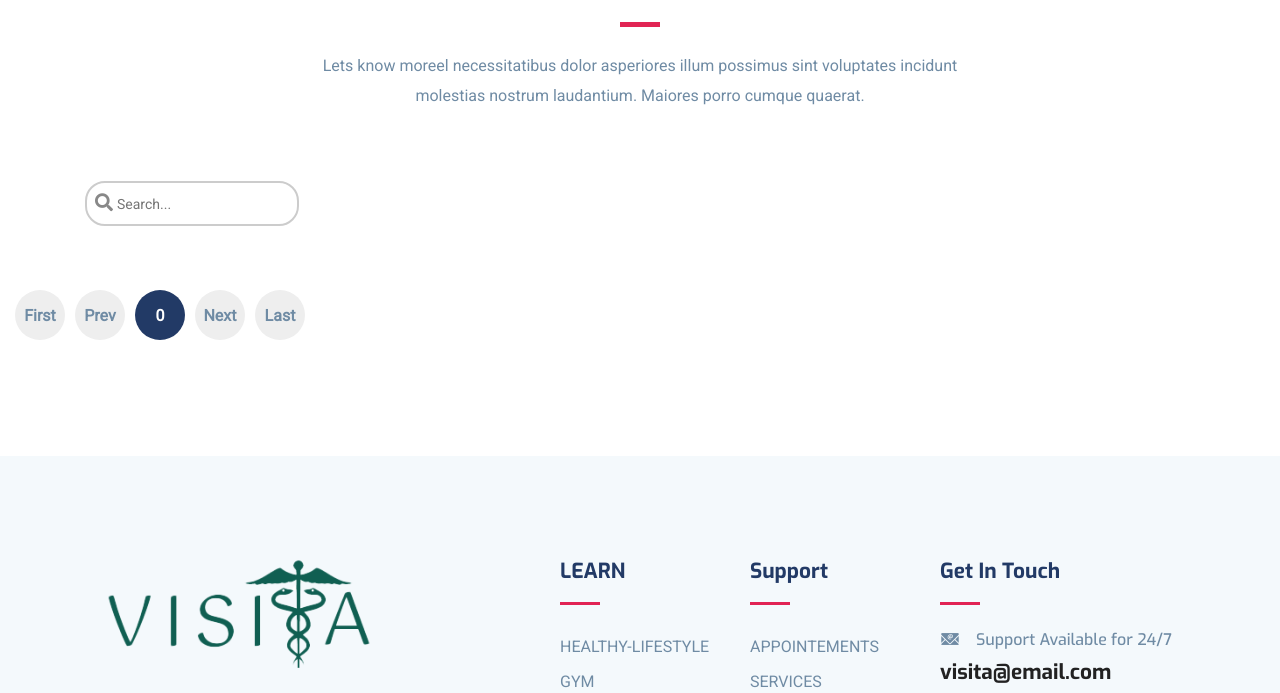
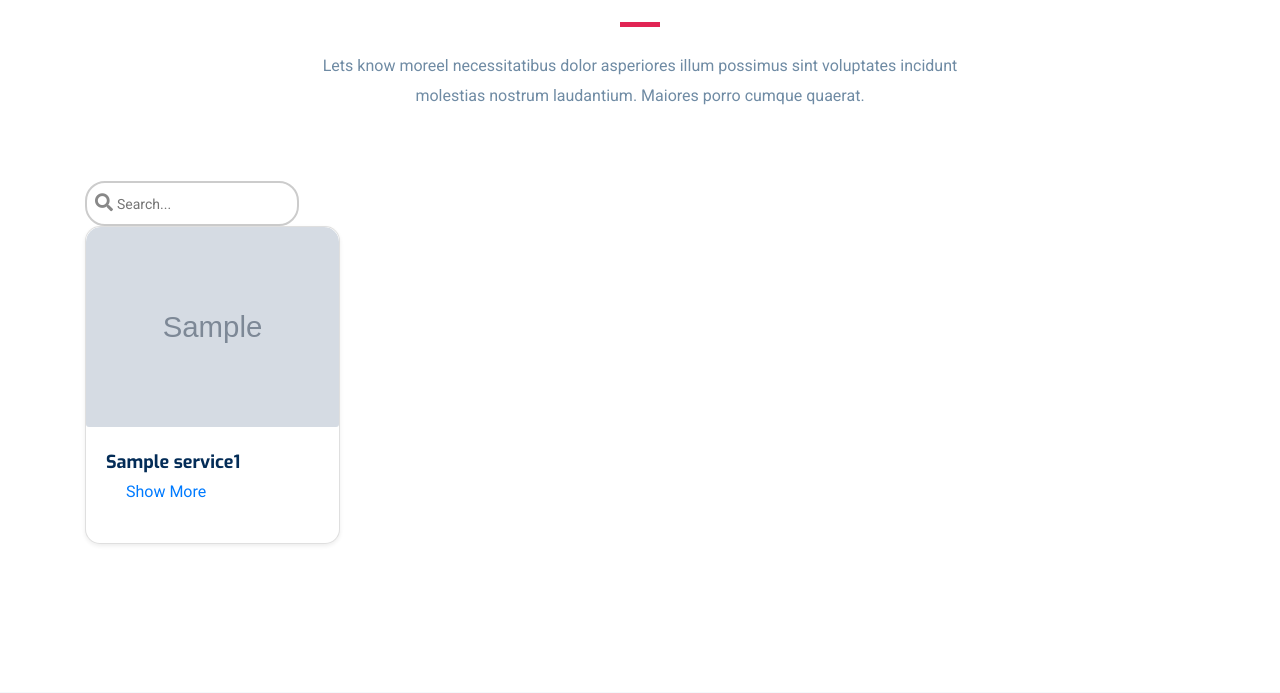
Before and after one commit to ARnidhal/TEAM_XL_-projet_3A, a Symfony app: template templates/service/frontaffichageservice.html.twig in a window 1280 px wide; the page is wider, and only the part inside the window is pictured. Shown: the part 639-1332 px from the top of that part. Run offline with Twig, Linux system fonts and the light colour scheme; the template is opened without the code that fills it: most values are stand-ins (such as "Sample title", 1, 10 or a date in 2020); some libraries are stand-ins or nearby versions.

Commit message:
add front service

```diff
--- a/templates/service/frontaffichageservice.html.twig
+++ b/templates/service/frontaffichageservice.html.twig
@@ -210,7 +210,7 @@
 
         <div class="row">
 
-            {% for a in pagination %}
+            {% for a in service1 %}
             <style>
               .card {
                   transition: transform 0.5s, box-shadow 0.5s, background-color 0.5s;
@@ -274,49 +274,7 @@
         </div>
     </div>
   </div>
-  <div class="row mt-5">
-    <div class="col-lg-8">
-        <nav class="pagination py-2 d-inline-block">
-    <div class="col-lg-8" >
-      <nav class="pagination py-2 d-inline-block">
-        <div class="nav-links"style="display: flex;">
-          {% if pagination.currentPageNumber > 1 %}
-            <a class="page-numbers" href="{{ path('app_post', {'page': 1}) }}">First</a>
-            <a class="page-numbers" href="{{ path('app_post', {'page': pagination.currentPageNumber - 1}) }}">Prev</a>
-          {% else %}
-            <span class="page-numbers disabled">First</span>
-            <span class="page-numbers disabled">Prev </span>
-          {% endif %}
 
-          {% for page in range(1, pagination.pageCount) %}
-            {% if pagination.currentPageNumber == page %}
-              <span aria-current="page" class="page-numbers current">{{ page }}</span>
-            {% else %}
-            {% endif %}
-          {% endfor %}
-
-          {% if pagination.currentPageNumber < pagination.pageCount %}
-            <a class="page-numbers" href="{{ path('app_post', {'page': pagination.currentPageNumber + 1}) }}">Next</a>
-            <a class="page-numbers" href="{{ path('app_post', {'page': pagination.pageCount}) }}">Last</a>
-          {% else %}
-            <span class="page-numbers disabled">Next</span>
-            <span class="page-numbers disabled">Last</span>
-          {% endif %}
-        </div>
-      </nav>
-    </div>
-
-
-
-
-
-
-
-
-
-        </nav>
-    </div>
-</div>
 </section>
 
 
```
Also changed, not shown: src/Controller/ServiceController.php (+3 -7 lines), templates/imc/resultat.html.twig (+14 -52 lines), public/assets2/imgimc/ob4.jpg (added), public/assets2/imgimc/ob5.jpg (added), 1 other file.
